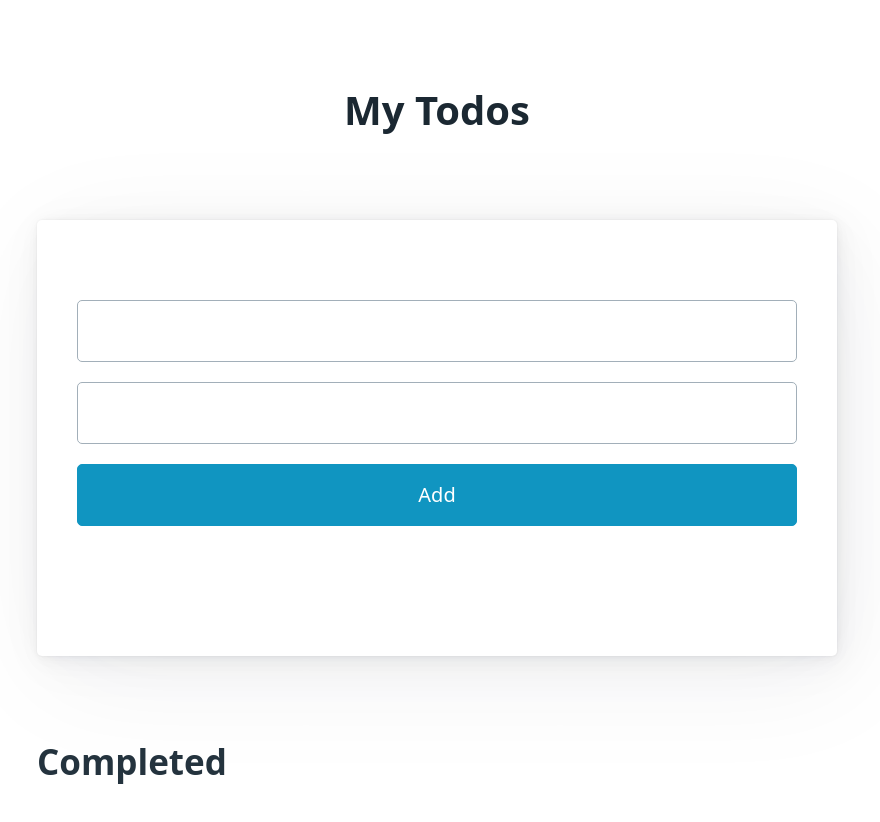
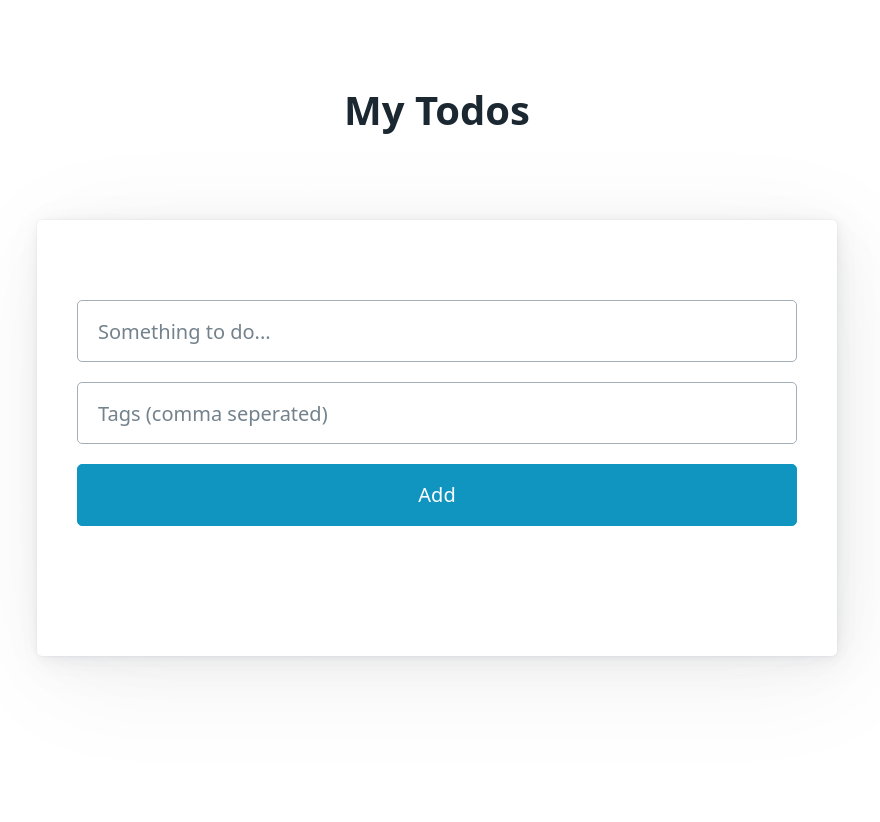
Before and after one commit to samcyn/react-challenge-1, a React (Vite) app: page / in a window 1280 px wide. Shown: the top 822 px of the page, without its empty margins (203-1083 px from the left). Built offline with nearby package versions, Linux system fonts and the light colour scheme.

Commit message:
feat: Implemment Render Completed and Pending Todos Logic

```diff
--- a/src/App.tsx
+++ b/src/App.tsx
@@ -1,48 +1,69 @@
-import { useState } from "react";
+import React, { useMemo, useState } from "react";
 import type { Todo } from "./app.types";
 import { AddTodoForm } from "./components/add-todo-form";
 import TodoList from "./components/todo-list";
-
 
 function App() {
 	const [todos, setTodos] = useState<Todo[]>([]);
 
 	const onAddTodo = (todo: Todo) => {
-    setTodos(prev => [
-      ...prev,
-      todo,
-    ]);
-  }
+		setTodos((prev) => [...prev, todo]);
+	};
 
 	const onToggle = (todo: Todo) => {
-    const newTodos = todos.map(record => {
-      if(record.id === todo.id) {
+		const newTodos = todos.map((record) => {
+			if (record.id === todo.id) {
 				return {
 					...record,
-          completed: !todo.completed
-        }
+					completed: !todo.completed,
+				};
 			}
 			return record;
 		});
 		setTodos(newTodos);
+	};
+
+	const { pendingTodos, completedTodos } = useMemo(() => {
+		const newTodo = todos.reduce(
+			(accumulator, currentValue) => {
+				if (currentValue.completed) {
+					accumulator.completedTodos.push(currentValue);
+				} else {
+					accumulator.pendingTodos.push(currentValue);
 				}
+				return accumulator;
+			},
+			{
+				pendingTodos: [],
+				completedTodos: [],
+			} as {
+				pendingTodos: Todo[];
+				completedTodos: Todo[];
+			}
+		);
+
+		return newTodo;
+	}, [todos.length, onToggle]);
 
 	return (
 		<>
 			<h1>My Todos</h1>
 			<section>
 				<article>
-          <AddTodoForm onAdd={onAddTodo}/>
+					<AddTodoForm onAdd={onAddTodo} />
 				</article>
 			</section>
 			<section>
 				{/* list of todos - implement me */}
-        <TodoList todos={todos} onToggle={onToggle} />
+				<TodoList todos={pendingTodos} onToggle={onToggle} />
 			</section>
+			{completedTodos.length > 0 && (
 				<section>
 					<h2>Completed</h2>
-        <ul>{/* list of completed - implement me */}</ul>
+					{/* list of completed - implement me */}
+					<TodoList todos={completedTodos} onToggle={onToggle} />
 				</section>
+			)}
 		</>
 	);
 }
--- a/src/app.css
+++ b/src/app.css
@@ -27,7 +27,7 @@ li.todo > div {
   font-size: x-large;
 }
 
-li.todo.completed > div {
+li.todo.completed label {
   text-decoration: line-through;
 }
 
--- a/src/components/add-todo-form.tsx
+++ b/src/components/add-todo-form.tsx
@@ -44,8 +44,19 @@ export function AddTodoForm({ onAdd }: AddTodoFormProps) {
   };
 
   return (<form onSubmit={handleSubmit}>
-    <FieldInput name="title" value={form.title} onChange={handleChange} required />
-    <FieldInput name="tags" value={form.tags} onChange={handleChange}/>
+    <FieldInput
+      name="title"
+      value={form.title}
+      placeholder="Something to do..."
+      onChange={handleChange}
+      required
+    />
+    <FieldInput
+      name="tags"
+      value={form.tags}
+      placeholder="Tags (comma seperated)"
+      onChange={handleChange}
+    />
     <FieldInput type="submit" value="Add" />
   </form>);
 }
--- a/src/components/todo-item.tsx
+++ b/src/components/todo-item.tsx
@@ -18,7 +18,7 @@ export function TodoItem({ onToggle, todo }: TodoProps) {
   }
 
 	return (
-		<li className={`todo ${completed}`}>
+		<li className={`todo ${completed ? 'completed' : ''}`}>
 			<div>
 				<FieldInput type="checkbox" checked={completed} id={idString} onChange={handleToggle} />
 				<label htmlFor={idString}>
```
Lines whose indentation alone changed are shown as unchanged.
